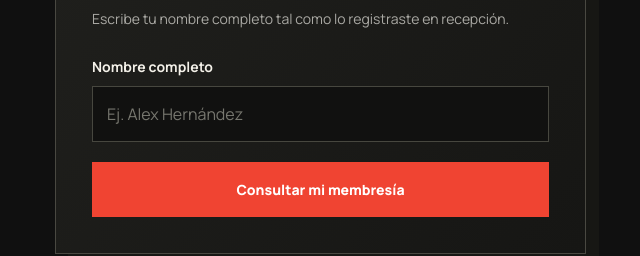
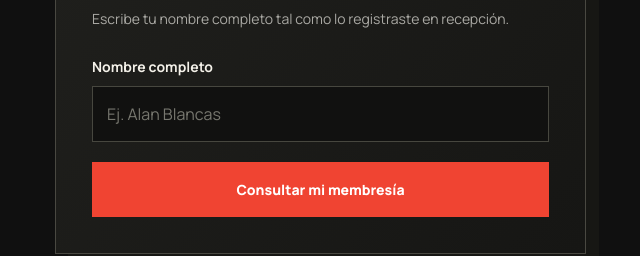
Before and after one commit to Alanblancas2305/Iron-Family, a website built with Vite: page index.html in a window 1280 px wide. Shown: the part 1859-2115 px from the top of the page, 630-1270 px from the left. Built offline with nearby package versions, Linux system fonts and the light colour scheme; files whose address does not match are found by name; a web font is replaced by a local one.

Commit message:
Nombre ej

```diff
--- a/index.html
+++ b/index.html
@@ -272,7 +272,7 @@
             minlength="3"
             maxlength="100"
             required
-            placeholder="Ej. Alex Hernández"
+            placeholder="Ej. Alan Blancas"
             autocomplete="name"
             enterkeyhint="search"
           >
```
